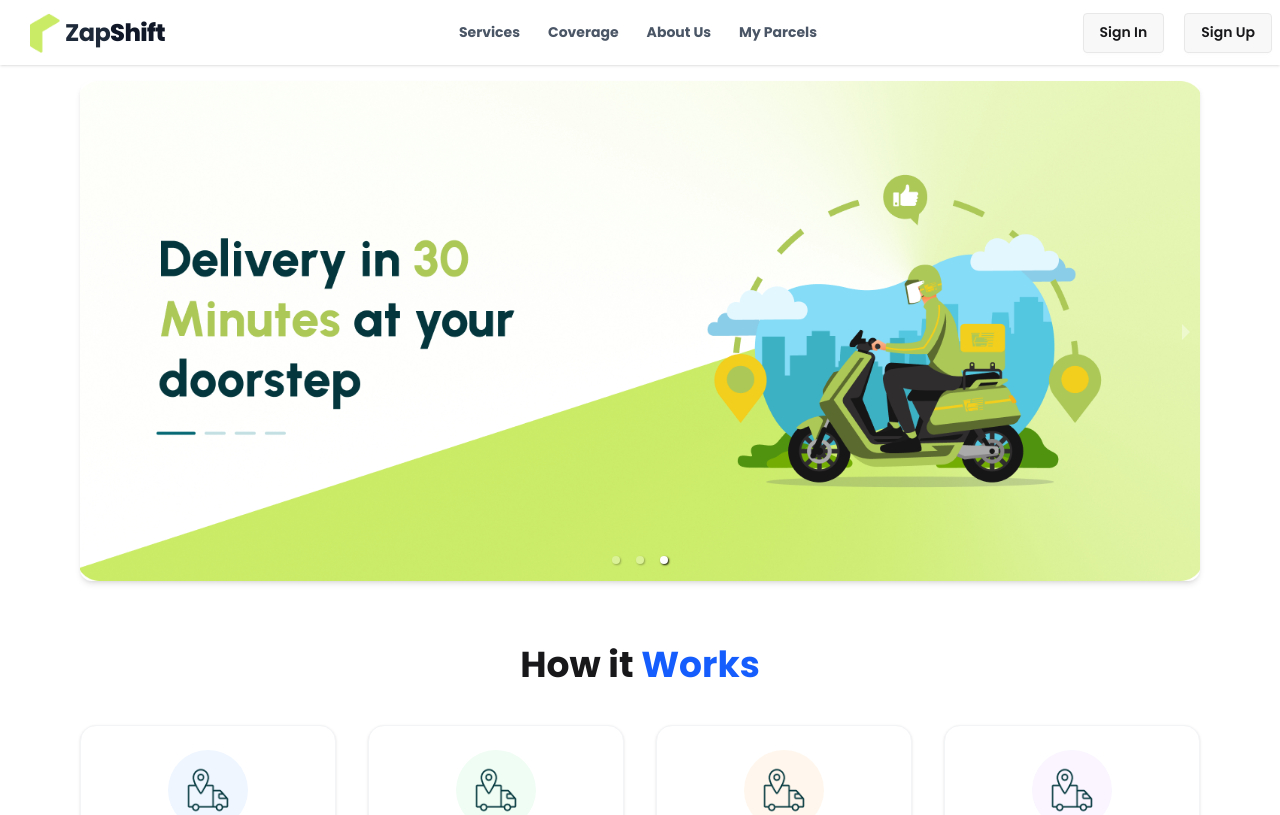
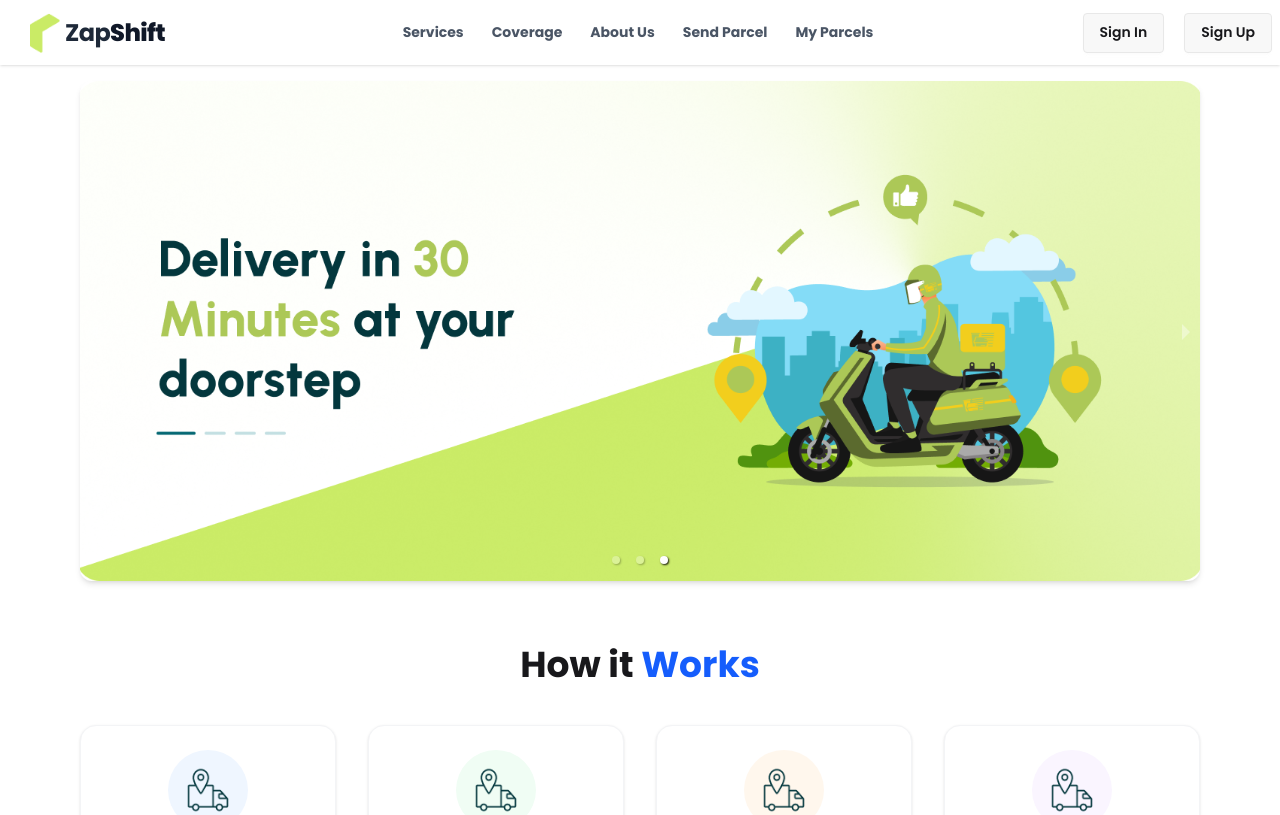
Before and after one commit to md-tahmid-hasan-golap/zapShiftClient, a React (Vite) app: page / in a window 1280 px wide. Shown: the top 815 px of the page. Built offline with nearby package versions, Linux system fonts and the light colour scheme; no server answers.

Commit message:
add a partcel

```diff
--- a/src/Components/Navbar.jsx
+++ b/src/Components/Navbar.jsx
@@ -85,6 +85,18 @@ const Navbar = () => {
               ? "text-[#CAEB66] font-bold bg-black"
               : "text-gray-600 font-bold"
           }
+          to="/sendParcel"
+        >
+          Send Parcel
+        </NavLink>
+      </li>
+      <li className="mr-1">
+        <NavLink
+          className={({ isActive }) =>
+            isActive
+              ? "text-[#CAEB66] font-bold bg-black"
+              : "text-gray-600 font-bold"
+          }
           to="dashboard/myParcels"
         >
           My Parcels
--- /dev/null
+++ b/src/Components/SendParcel.jsx
@@ -0,0 +1,9 @@
+const SendParcel = () => {
+  return (
+    <div>
+      <h2>This is Send Parcel</h2>
+    </div>
+  );
+};
+
+export default SendParcel;
--- a/src/Router/Router.jsx
+++ b/src/Router/Router.jsx
@@ -11,6 +11,7 @@ import Errorpage from "../Components/Errorpage";
 import DashbordLayouts from "../Layouter/DashbordLayouts";
 import MyParcels from "../Components/MyParcels";
 import Private from "./Private";
+import SendParcel from "../Components/SendParcel";
 
 export const router = createBrowserRouter([
   {
@@ -33,6 +34,14 @@ export const router = createBrowserRouter([
       {
         path: "/aboutUs",
         Component: AboutUs,
+      },
+      {
+        path: "/sendParcel",
+        element: (
+          <Private>
+            <SendParcel />
+          </Private>
+        ),
       },
     ],
   },
```
